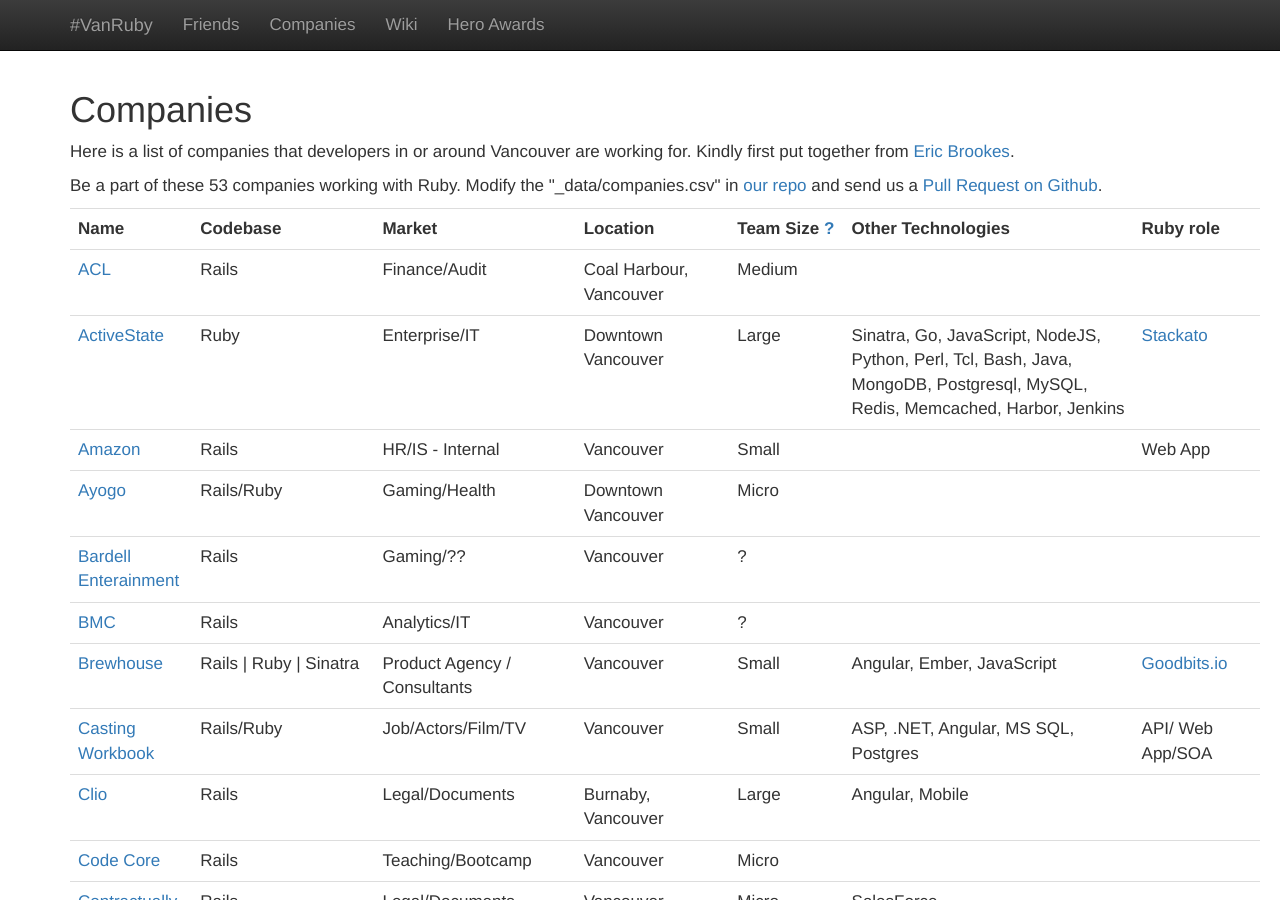
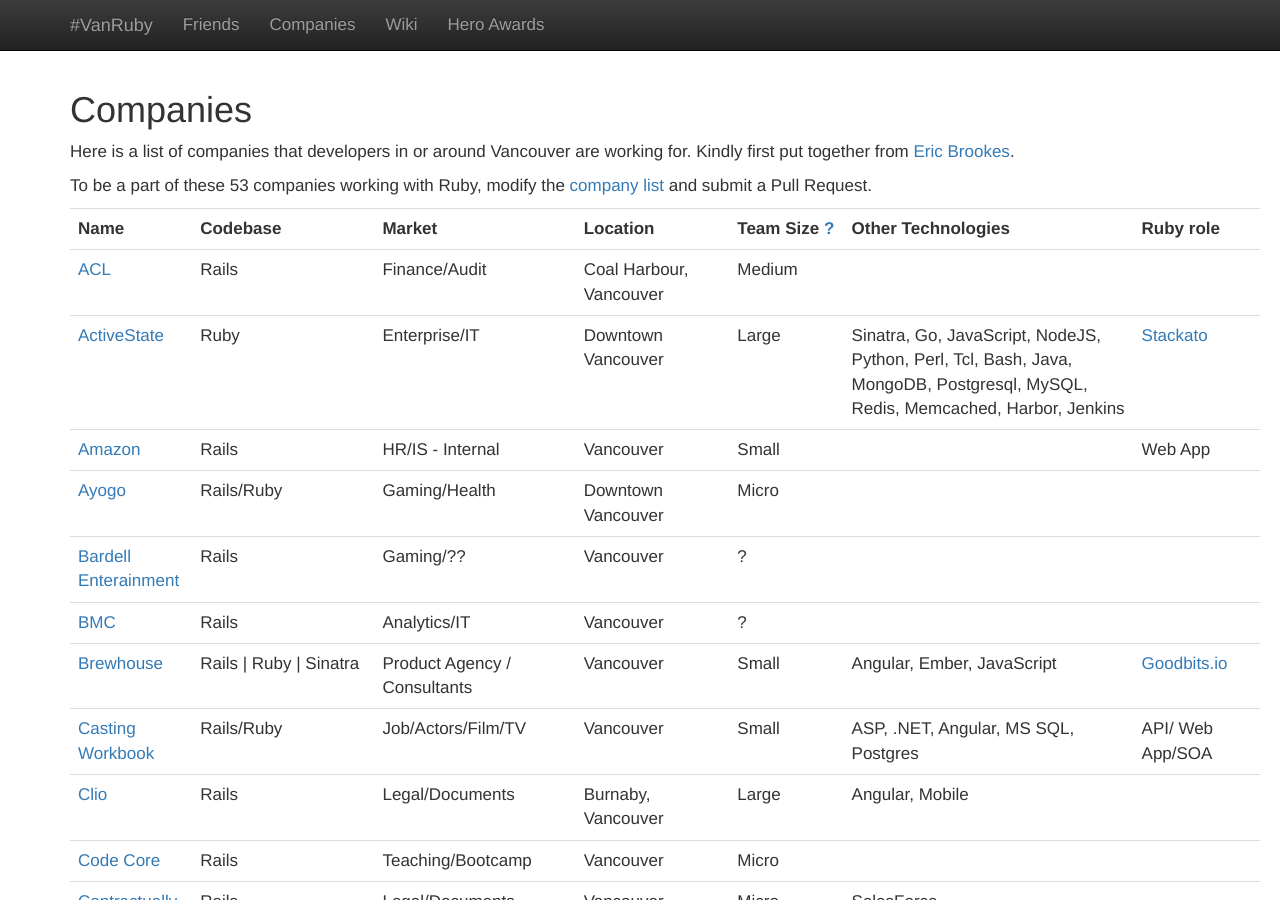
Before and after one commit to vanruby/vanruby.github.io, a Jekyll site: the page built from companies.html, in a window 1280 px wide and 900 px high. Built offline with Jekyll 4.4.1, drawn with Linux system fonts in a browser that asks for light colours; Markdown is read by kramdown in place of the engine named in the settings.

Commit message:
Improve wording

```diff
--- a/companies.html
+++ b/companies.html
@@ -9,7 +9,7 @@ title: "VanRuby - Local Companies"
     <h1>Companies</h1>
     <p>Here is a list of companies that developers in or around Vancouver are working for. Kindly first put together from <a href="http://ca.linkedin.com/in/ericbrooke/" target="_blank">Eric Brookes</a>.</p>
 
-    <p> Be a part of these {{site.data.companies.size}} companies working with Ruby. Modify the "_data/companies.csv" in <a href="https://github.com/vanruby/vanruby.github.io" target="_blank">our repo</a> and send us a <a href="https://github.com/vanruby/vanruby.github.io" target="_blank">Pull Request on Github</a>.</p>
+    <p>To be a part of these {{site.data.companies.size}} companies working with Ruby, modify the <a href="https://github.com/vanruby/vanruby.github.io/blob/master/_data/companies.csv">company list</a> and submit a Pull Request.</p>
 
     <table class="table companies">
       <tr>
```
